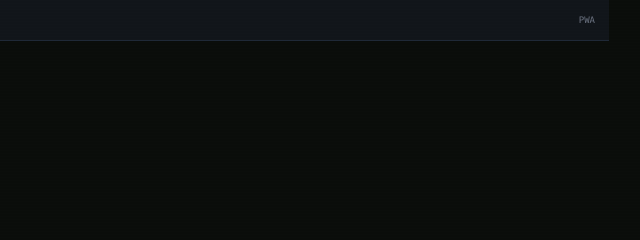
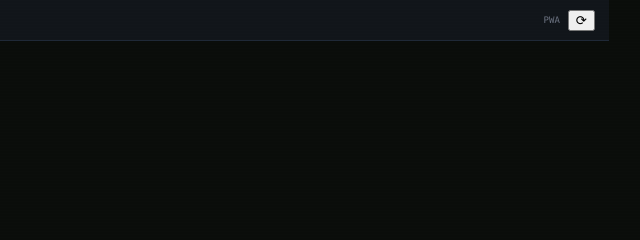
Before and after one commit to labrat-0/RatVault_lite, a plain HTML site: page index.html in a window 1280 px wide. Shown: the top 240 px of the page, 481-1121 px from the left. Drawn offline with Linux system fonts and the light colour scheme.

Commit message:
feat: add refresh button to header

```diff
--- a/index.html
+++ b/index.html
@@ -23,6 +23,7 @@
       <div class="title">RatVault</div>
       <div class="grow"></div>
       <span class="version">PWA</span>
+      <button class="btn-icon" id="header-refresh" title="Refresh page" aria-label="Refresh page">⟳</button>
     </header>
 
     <nav class="tabs" id="tabs">
```
